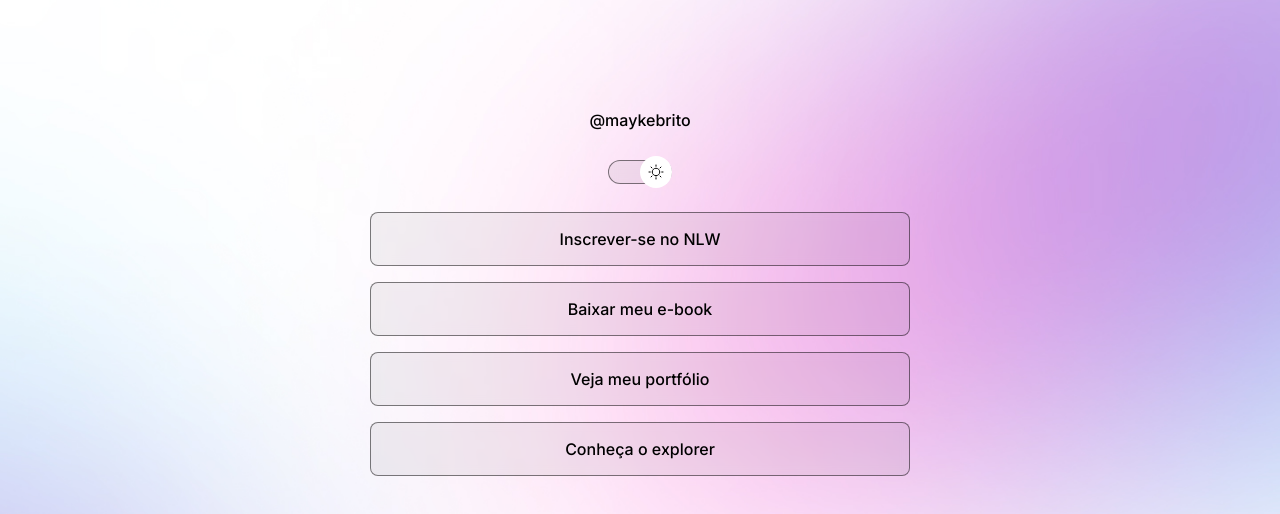
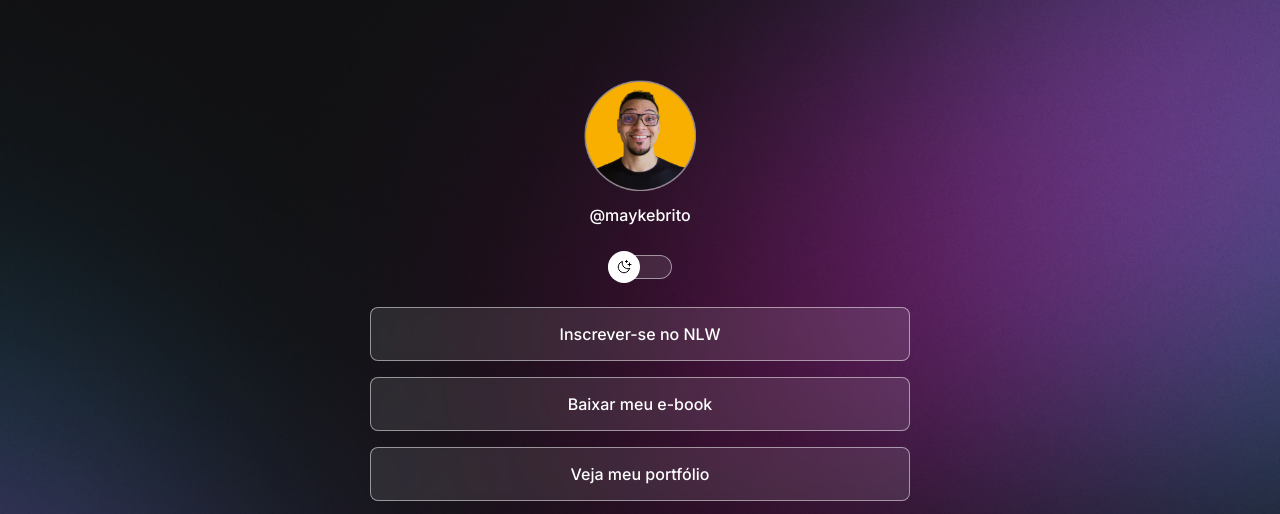
Before and after one commit to ViniciusInacio1/projetoRocketseat, a plain HTML site: page index.html in a window 1280 px wide. Shown: the top 514 px of the page. Drawn offline with nearby package versions, Linux system fonts and the light colour scheme.

Commit message:
adjusts: initial image and button

```diff
--- a/index.html
+++ b/index.html
@@ -1,5 +1,5 @@
 <!DOCTYPE html>
-<html lang="pt-br" class="light">
+<html lang="pt-br" class="">
   <head>
     <link rel="preconnect" href="https://fonts.googleapis.com" />
     <link rel="preconnect" href="https://fonts.gstatic.com" crossorigin />
@@ -14,7 +14,7 @@
   <body>
     <div id="container">
         <div id="profile">
-          <img src="./assets/avatar.pn" alt="" id="img-profile" />
+          <img src="./assets/avatar.png" alt="" id="img-profile" loading="eager" />
           <p>@maykebrito</p>
         </div>
 
--- a/style.css
+++ b/style.css
@@ -66,9 +66,8 @@ body * {
   background: white var(--switch-bg-url) no-repeat center;
   border: 0;
   border-radius: 50%;
-
   position: absolute;
-  animation: slide-back .4s forwards;
+  animation: slide-back .4s forwards initial;
   z-index: 1;
 
   transform: translateY(-50%);
```
